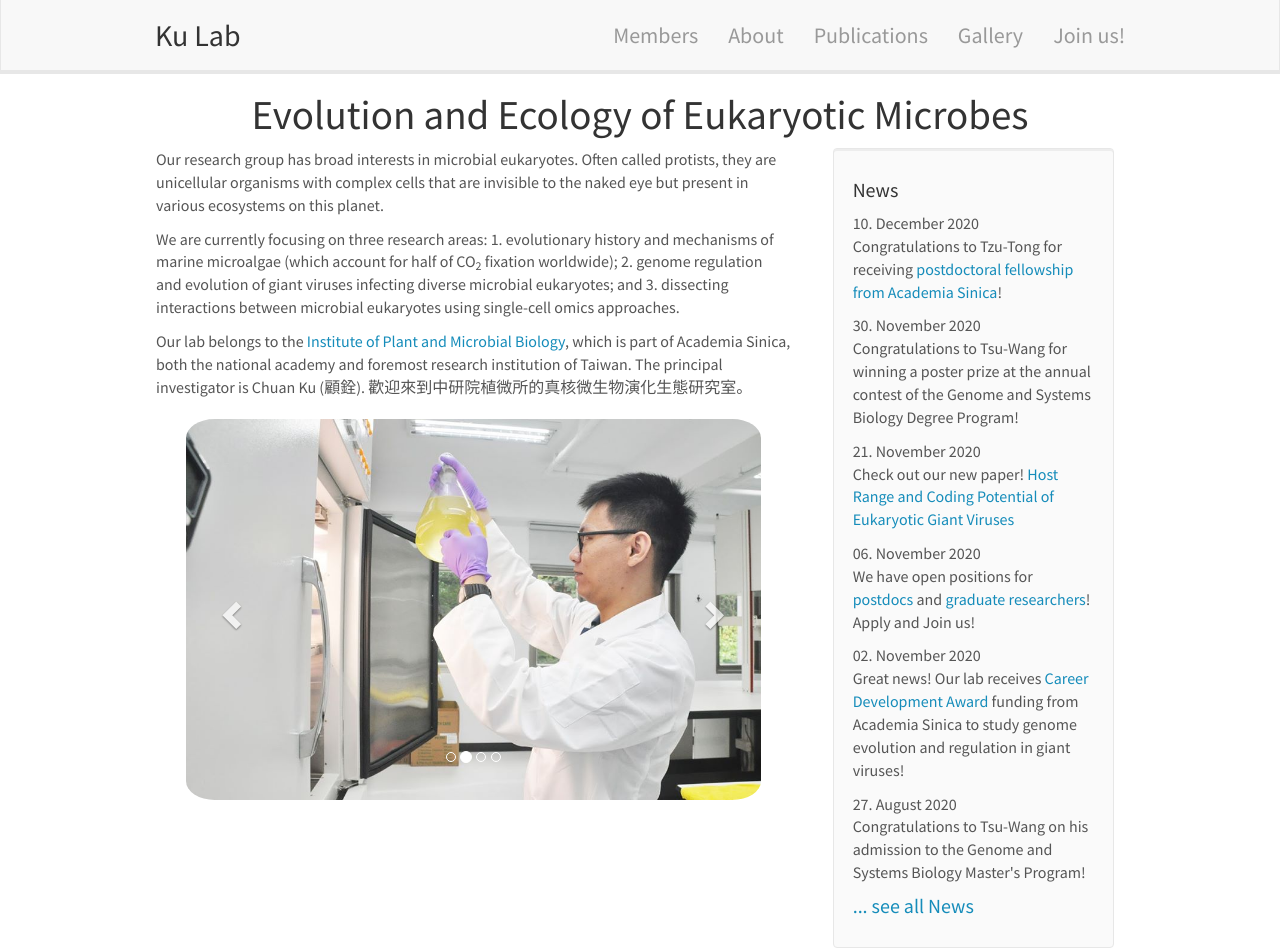
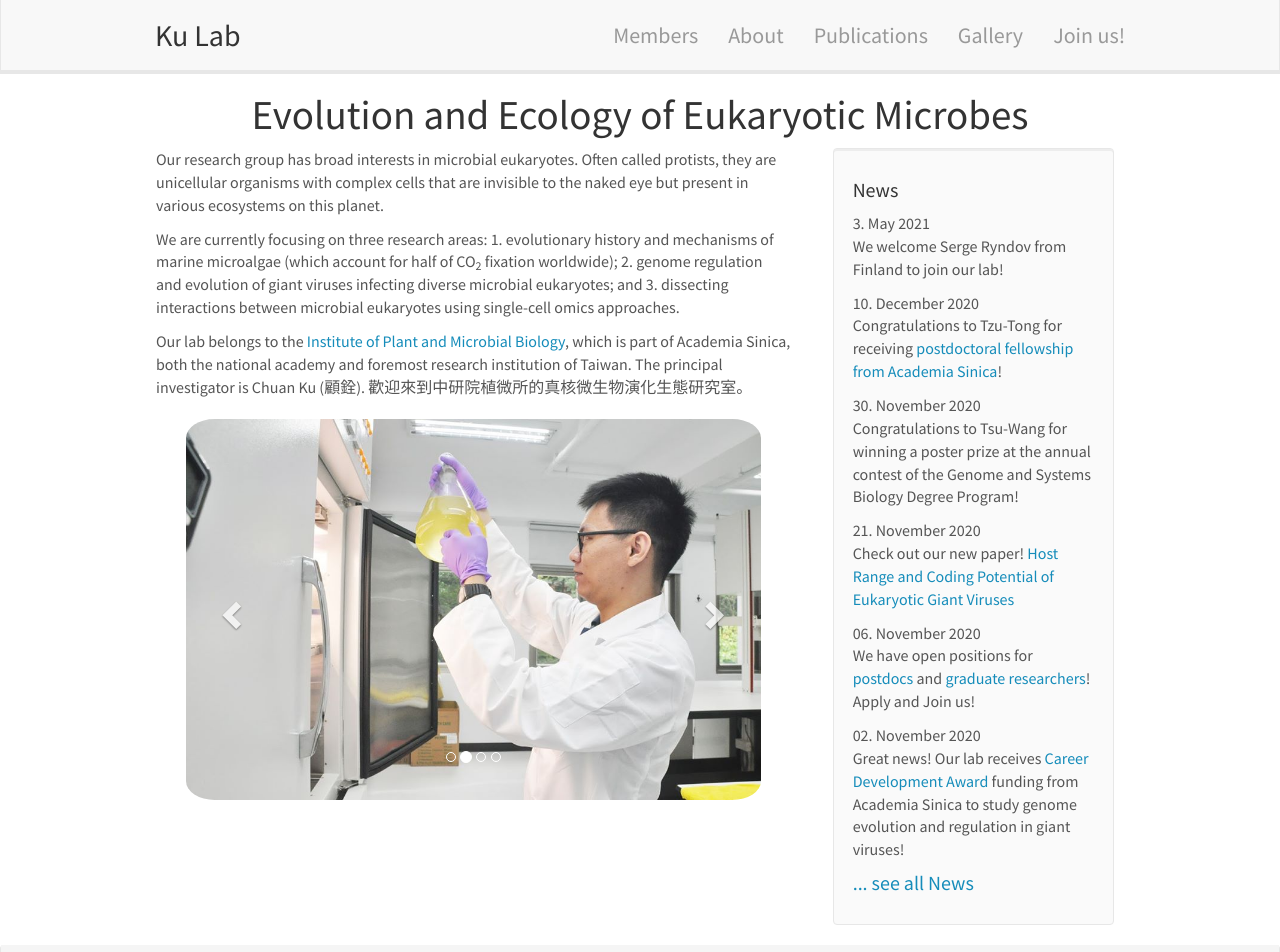
Before and after one commit to tzutongkao/Kao_Lab, a Jekyll site: the page built from _pages/home.md, in a window 1280 px wide and 1365 px high, cut to the strip 0-952 px from the top of the window. Built offline with Jekyll 4.4.1, drawn with Linux system fonts in a browser that asks for light colours; nearby versions of some CDN libraries.

Commit message:
Update news.yml

```diff
--- a/_data/news.yml
+++ b/_data/news.yml
@@ -1,3 +1,6 @@
+- date: 3. May 2021
+  headline: "We welcome Serge Ryndov from Finland to join our lab!"
+
 - date: 10. December 2020
   headline: "Congratulations to Tzu-Tong for receiving <a href='https://www.sinica.edu.tw/en/news/6735'>postdoctoral fellowship from Academia Sinica</a>!"
 
```
